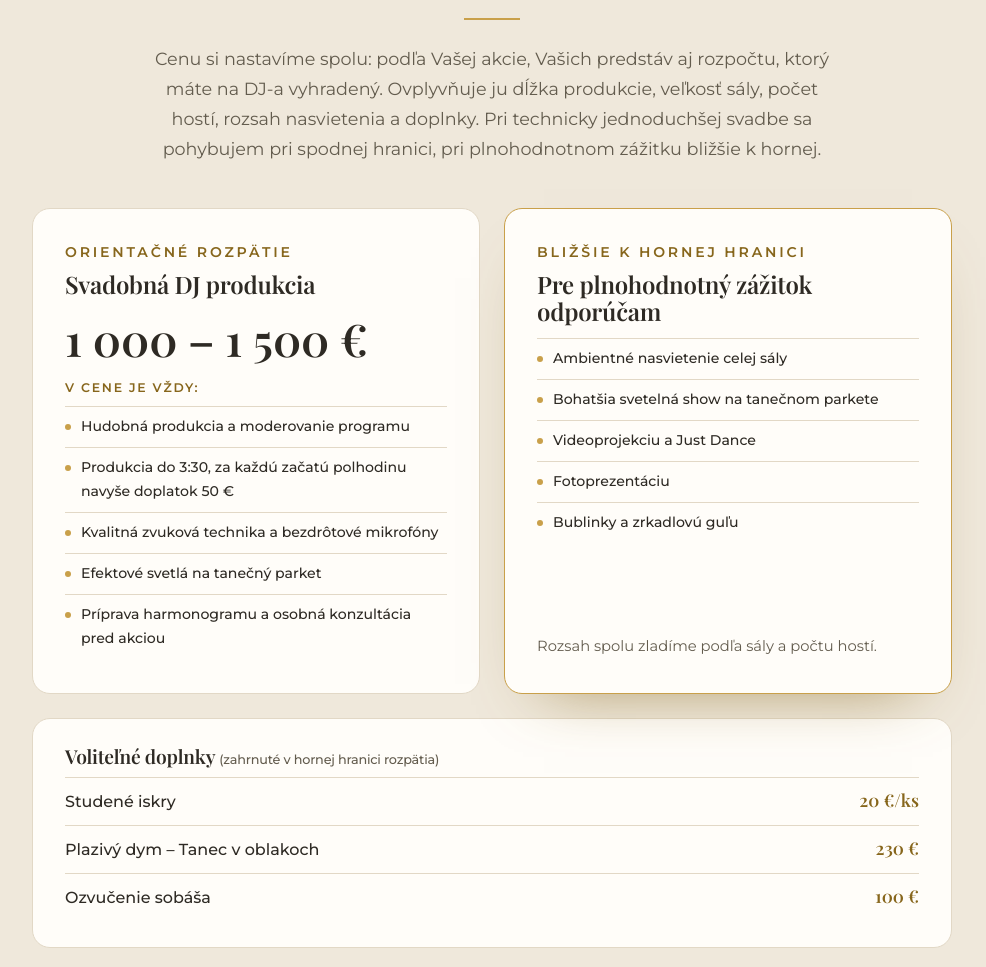
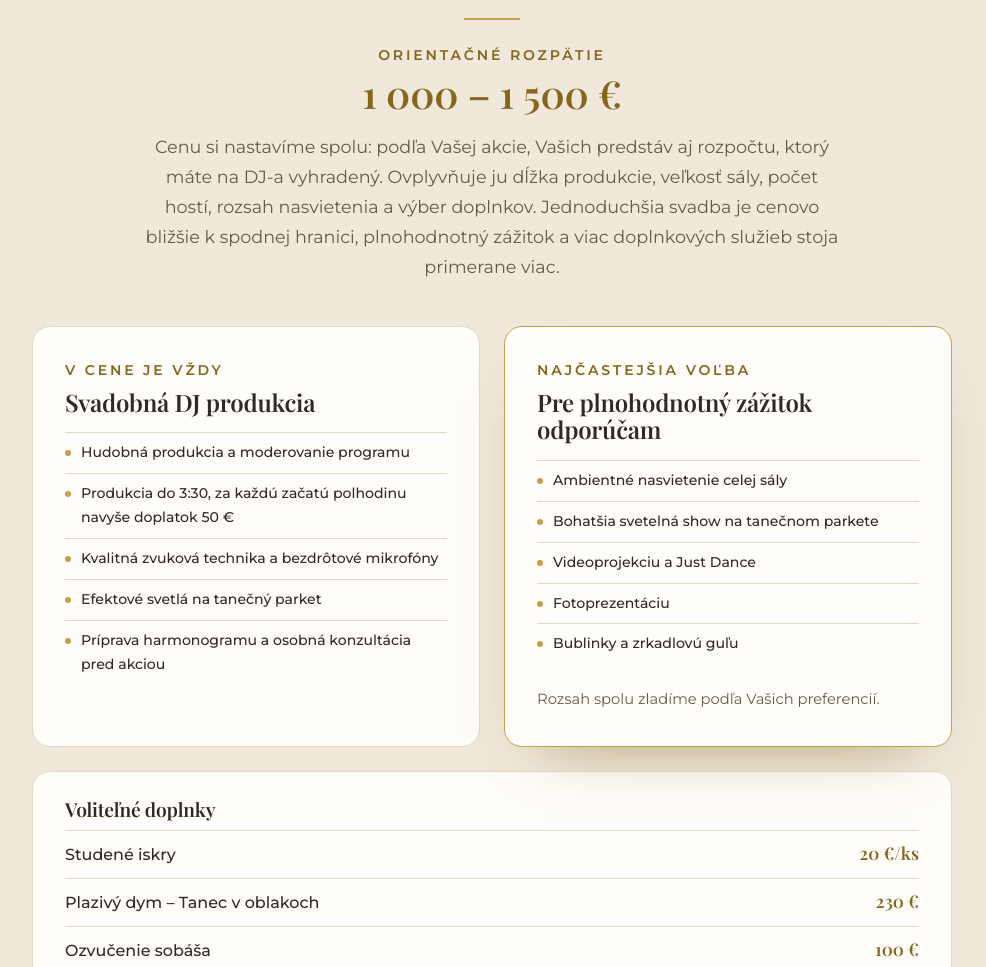
Before and after one commit to dualfz-dev/djferi.sk, a plain HTML site: page index.html in a window 1280 px wide. Shown: the part 6081-7048 px from the top of the page, without its empty margins (148-1134 px from the left). Drawn offline with Linux system fonts and the light colour scheme.

Commit message:
Cenník: rozpätie pod nadpisom, ľavá karta V cene je vždy, pravá Najčastejšia voľba
Co-Authored-By: Claude Opus 5.5 <noreply@anthropic.com>

```diff
--- a/index.html
+++ b/index.html
@@ -199,6 +199,9 @@ p{margin:0 0 1em}
 .price-card .dots{margin-top:0}
 .price-card>p:not(.eyebrow):not(.amount){color:var(--muted);font-size:.92rem;line-height:1.6;margin:0 0 18px}
 .price-card .dots+p{margin:auto 0 0!important;padding-top:24px;font-style:normal}
+.price-range-label{margin:26px 0 6px}
+.price-range{font:600 clamp(1.9rem,4.2vw,2.4rem)/1.1 var(--serif);color:var(--gold-text);margin:0 0 18px;white-space:nowrap}
+.price-card h3{margin-bottom:16px}
 .price-card h4{font:600 .78rem/1 var(--sans);letter-spacing:.14em;text-transform:uppercase;color:var(--gold-text);margin:0 0 12px}
 .extras h3 small{font:500 .8rem var(--sans);color:var(--muted)}
 .price-travel{font-size:.88rem;color:var(--muted)}
@@ -669,14 +672,14 @@ dialog.lightbox .lb-count{position:fixed;bottom:18px;left:0;right:0;text-align:c
       <p class="eyebrow">Cenník</p>
       <h2>Koľko stojí svadobný DJ</h2>
       <span class="rule"></span>
-      <p class="lead">Cenu si nastavíme spolu: podľa Vašej akcie, Vašich predstáv aj rozpočtu, ktorý máte na DJ-a vyhradený. Ovplyvňuje ju dĺžka produkcie, veľkosť sály, počet hostí, rozsah nasvietenia a doplnky. Pri technicky jednoduchšej svadbe sa pohybujem pri spodnej hranici, pri plnohodnotnom zážitku bližšie k hornej.</p>
+      <p class="eyebrow price-range-label">Orientačné rozpätie</p>
+      <p class="price-range">1&nbsp;000 – 1&nbsp;500&nbsp;€</p>
+      <p class="lead">Cenu si nastavíme spolu: podľa Vašej akcie, Vašich predstáv aj rozpočtu, ktorý máte na DJ-a vyhradený. Ovplyvňuje ju dĺžka produkcie, veľkosť sály, počet hostí, rozsah nasvietenia a výber doplnkov. Jednoduchšia svadba je cenovo bližšie k spodnej hranici, plnohodnotný zážitok a viac doplnkových služieb stoja primerane viac.</p>
     </div>
     <div class="prices">
       <div class="price-card">
-        <p class="eyebrow">Orientačné rozpätie</p>
+        <p class="eyebrow">V cene je vždy</p>
         <h3>Svadobná DJ produkcia</h3>
-        <p class="amount">1&nbsp;000 – 1&nbsp;500&nbsp;€</p>
-        <h4>V cene je vždy:</h4>
         <ul class="dots">
           <li>Hudobná produkcia a moderovanie programu</li>
           <li>Produkcia do 3:30, za každú začatú polhodinu navyše doplatok 50&nbsp;€</li>
@@ -686,7 +689,7 @@ dialog.lightbox .lb-count{position:fixed;bottom:18px;left:0;right:0;text-align:c
         </ul>
       </div>
       <div class="price-card featured">
-        <p class="eyebrow">Bližšie k hornej hranici</p>
+        <p class="eyebrow">Najčastejšia voľba</p>
         <h3>Pre plnohodnotný zážitok odporúčam</h3>
         <ul class="dots">
           <li>Ambientné nasvietenie celej sály</li>
@@ -695,11 +698,11 @@ dialog.lightbox .lb-count{position:fixed;bottom:18px;left:0;right:0;text-align:c
           <li>Fotoprezentáciu</li>
           <li>Bublinky a zrkadlovú guľu</li>
         </ul>
-        <p>Rozsah spolu zladíme podľa sály a počtu hostí.</p>
+        <p>Rozsah spolu zladíme podľa Vašich preferencií.</p>
       </div>
     </div>
     <div class="extras">
-      <h3>Voliteľné doplnky <small>(zahrnuté v hornej hranici rozpätia)</small></h3>
+      <h3>Voliteľné doplnky</h3>
       <ul>
         <li>Studené iskry <b>20 €/ks</b></li>
         <li>Plazivý dym – Tanec v oblakoch <b>230 €</b></li>
```
Also changed, not shown: llms.txt.
